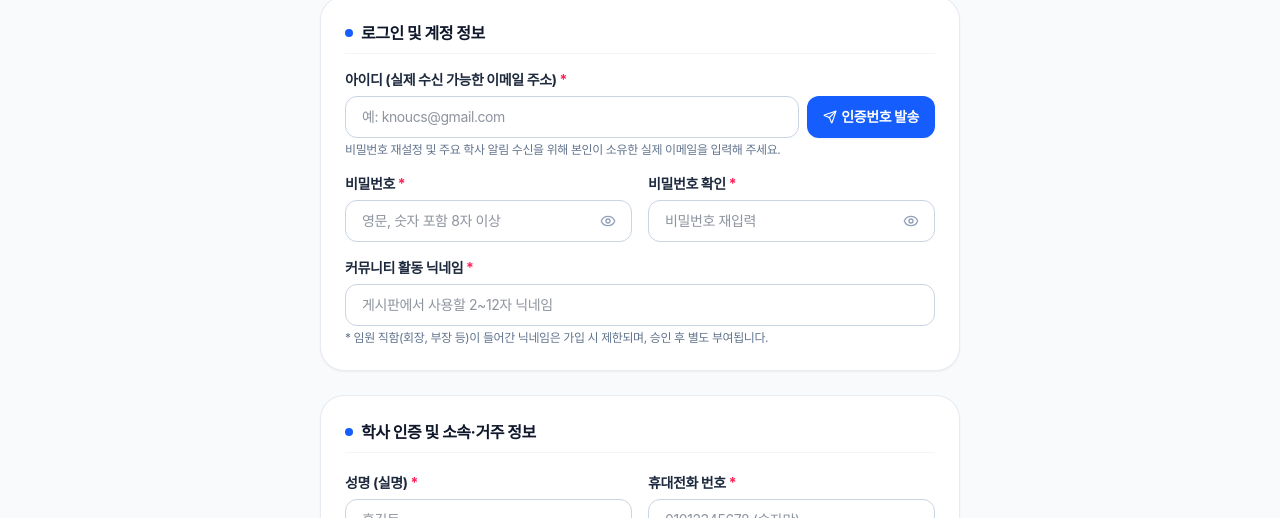
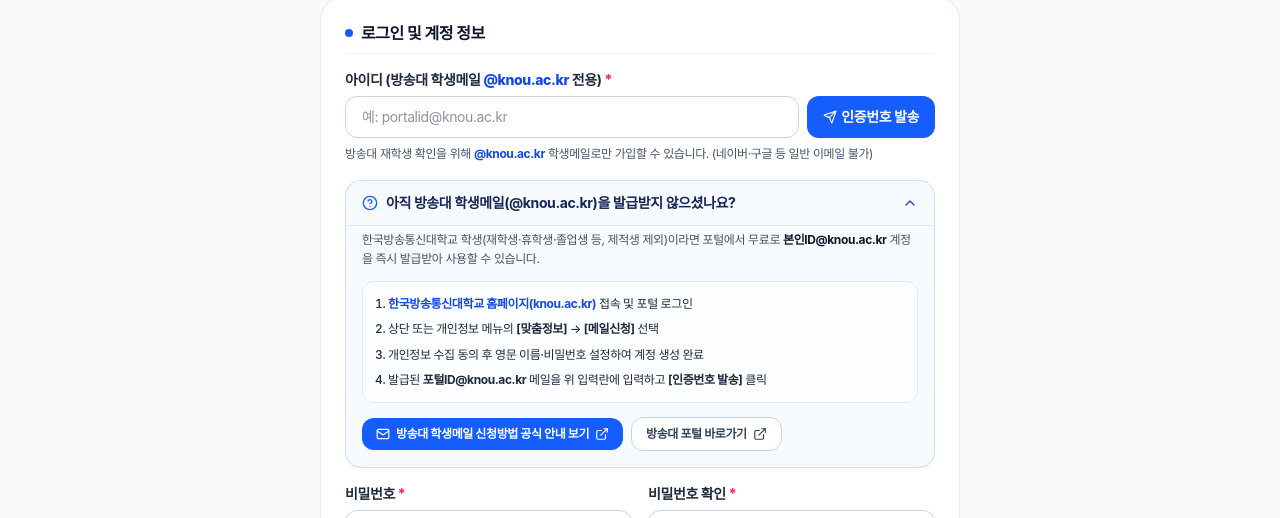
Before and after one commit to knoucsgj/knoucsgj_website, a React (Vite) app: page /register in a window 1280 px wide. Shown: the part 371-889 px from the top of the page. Built offline with nearby package versions, Linux system fonts and the light colour scheme; no server answers; a web font is replaced by a local one.

Commit message:
feat(auth): enforce @knou.ac.kr student email registration and add application guide

```diff
--- a/src/pages/LoginPage.tsx
+++ b/src/pages/LoginPage.tsx
@@ -101,14 +101,14 @@ export const LoginPage: React.FC = () => {
 
       <form onSubmit={submit} className="bg-white rounded-3xl border border-slate-200/80 p-6 space-y-4 shadow-xs">
         <div>
-          <label className="block font-bold text-slate-800 mb-1.5 text-sm">아이디 (이메일)</label>
+          <label className="block font-bold text-slate-800 mb-1.5 text-sm">아이디 (이메일 · @knou.ac.kr)</label>
           <input
             type="email"
             className={inputCls}
             required
             value={username}
             onChange={(e) => setUsername(e.target.value)}
-            placeholder="예: user@example.com"
+            placeholder="예: portalid@knou.ac.kr"
             autoComplete="username"
             autoFocus
           />
@@ -201,7 +201,7 @@ export const LoginPage: React.FC = () => {
                   required
                   value={resetEmail}
                   onChange={(e) => setResetEmail(e.target.value)}
-                  placeholder="예: user@example.com"
+                  placeholder="예: portalid@knou.ac.kr"
                   className={inputCls}
                 />
               </div>
--- a/src/pages/RegisterPage.tsx
+++ b/src/pages/RegisterPage.tsx
@@ -3,7 +3,7 @@ import { useNavigate, useSearchParams, Link } from 'react-router-dom';
 import { auth, REGIONAL_COLLEGES } from '../services/auth';
 import { LEARNING_CENTERS, KOREA_DISTRICTS, SIDO_LIST } from '../lib/koreaDistricts';
 import { formatStudentNoInput, parseStudentNo, KNOU_DEPARTMENT_LIST } from '../lib/knouDepartments';
-import { Shield, CheckCircle2, AlertCircle, Eye, EyeOff, Send, Clock, Building2, MapPin, Sparkles, Award } from 'lucide-react';
+import { Shield, CheckCircle2, AlertCircle, Eye, EyeOff, Send, Clock, Building2, MapPin, Sparkles, Award, Mail, ExternalLink, HelpCircle, ChevronDown, ChevronUp } from 'lucide-react';
 
 const inputCls =
   'w-full px-4 py-2.5 rounded-xl border border-slate-300 focus:border-blue-600 focus:ring-4 focus:ring-blue-100 focus:outline-hidden transition-all text-sm';
@@ -51,6 +51,7 @@ export const RegisterPage: React.FC = () => {
   // Password visibility toggle
   const [showPw, setShowPw] = useState(false);
   const [showPwC, setShowPwC] = useState(false);
+  const [showKnouMailGuide, setShowKnouMailGuide] = useState(true);
 
   // Cooldown timer
   useEffect(() => {
@@ -113,16 +114,25 @@ export const RegisterPage: React.FC = () => {
   const handleSendCode = async () => {
     setEmailMsg(null);
     setError('');
-    const email = form.username.trim();
+    const email = form.username.trim().toLowerCase();
     const emailRegex = /^[a-zA-Z0-9._%+-]+@[a-zA-Z0-9.-]+\.[a-zA-Z]{2,}$/;
     if (!email || !emailRegex.test(email)) {
       setEmailMsg({ type: 'error', text: '올바른 이메일 주소를 입력해 주세요.' });
+      return;
+    }
+    if (!email.endsWith('@knou.ac.kr')) {
+      setEmailMsg({
+        type: 'error',
+        text: '한국방송통신대학교 학생메일(@knou.ac.kr) 계정으로만 회원가입이 가능합니다. 아직 메일이 없으시다면 아래 신청 안내를 참고해 주세요.',
+      });
+      setShowKnouMailGuide(true);
       return;
     }
 
     try {
       setIsSendingCode(true);
       const res = await auth.sendEmailCode(email, 'register');
+      setForm((f) => ({ ...f, username: email }));
       setIsCodeSent(true);
       setCooldown(60); // 60s cooldown
       setExpireSeconds(600); // 10 minutes
@@ -166,6 +176,12 @@ export const RegisterPage: React.FC = () => {
   const submit = async (e: React.FormEvent) => {
     e.preventDefault();
     setError('');
+
+    if (!form.username.trim().toLowerCase().endsWith('@knou.ac.kr')) {
+      setError('한국방송통신대학교 학생메일(@knou.ac.kr) 계정으로만 회원가입이 가능합니다.');
+      window.scrollTo({ top: 0, behavior: 'smooth' });
+      return;
+    }
 
     if (!isEmailVerified) {
       setError('이메일 인증을 완료해 주세요. [인증번호 발송]을 눌러 인증을 진행해 주세요.');
@@ -262,7 +278,7 @@ export const RegisterPage: React.FC = () => {
           {/* Email / Username with Real-time Verification */}
           <div>
             <label className={labelCls}>
-              아이디 (실제 수신 가능한 이메일 주소) <span className="text-rose-500 font-bold">*</span>
+              아이디 (방송대 학생메일 <span className="text-blue-700 font-extrabold">@knou.ac.kr</span> 전용) <span className="text-rose-500 font-bold">*</span>
             </label>
             <div className="flex gap-2">
               <input
@@ -272,7 +288,7 @@ export const RegisterPage: React.FC = () => {
                 readOnly={isEmailVerified}
                 value={form.username}
                 onChange={set('username')}
-                placeholder="예: knoucs@gmail.com"
+                placeholder="예: portalid@knou.ac.kr"
                 autoComplete="email"
               />
               <button
@@ -298,9 +314,78 @@ export const RegisterPage: React.FC = () => {
                 )}
               </button>
             </div>
-            <p className="text-xs text-slate-500 mt-1">
-              비밀번호 재설정 및 주요 학사 알림 수신을 위해 본인이 소유한 실제 이메일을 입력해 주세요.
+            <p className="text-xs text-slate-600 mt-1.5 leading-relaxed">
+              방송대 재학생 확인을 위해 <strong className="text-blue-700">@knou.ac.kr</strong> 학생메일로만 가입할 수 있습니다. (네이버·구글 등 일반 이메일 불가)
             </p>
+            {form.username.includes('@') && !form.username.trim().toLowerCase().endsWith('@knou.ac.kr') && (
+              <p className="text-xs text-rose-600 font-semibold mt-1 flex items-center gap-1">
+                <AlertCircle className="w-3.5 h-3.5 shrink-0" />
+                <span>@knou.ac.kr 도메인의 방송대 학생메일 주소만 입력할 수 있습니다.</span>
+              </p>
+            )}
+          </div>
+
+          {/* KNOU Student Email Issuance Guide */}
+          <div className="rounded-2xl border border-blue-200/80 bg-blue-50/50 overflow-hidden">
+            <button
+              type="button"
+              onClick={() => setShowKnouMailGuide((v) => !v)}
+              className="w-full px-4 py-3 flex items-center justify-between gap-2 text-left hover:bg-blue-50 transition-colors cursor-pointer"
+            >
+              <span className="flex items-center gap-2 text-xs sm:text-sm font-bold text-blue-950">
+                <HelpCircle className="w-4 h-4 text-blue-600 shrink-0" />
+                아직 방송대 학생메일(@knou.ac.kr)을 발급받지 않으셨나요?
+              </span>
+              {showKnouMailGuide ? (
+                <ChevronUp className="w-4 h-4 text-blue-700 shrink-0" />
+              ) : (
+                <ChevronDown className="w-4 h-4 text-blue-700 shrink-0" />
+              )}
+            </button>
+            {showKnouMailGuide && (
+              <div className="px-4 pb-4 pt-1 border-t border-blue-100 space-y-3 text-xs text-slate-700 leading-relaxed">
+                <p className="text-slate-600">
+                  한국방송통신대학교 학생(재학생·휴학생·졸업생 등, 제적생 제외)이라면 포털에서 무료로 <strong className="text-slate-900">본인ID@knou.ac.kr</strong> 계정을 즉시 발급받아 사용할 수 있습니다.
+                </p>
+                <ol className="space-y-1.5 list-decimal list-inside font-medium text-slate-800 bg-white/80 rounded-xl p-3 border border-blue-100">
+                  <li>
+                    <a
+                      href="https://www.knou.ac.kr"
+                      target="_blank"
+                      rel="noopener noreferrer"
+                      className="text-blue-700 font-bold hover:underline"
+                    >
+                      한국방송통신대학교 홈페이지(knou.ac.kr)
+                    </a>{' '}
+                    접속 및 포털 로그인
+                  </li>
+                  <li>상단 또는 개인정보 메뉴의 <strong>[맞춤정보]</strong> → <strong>[메일신청]</strong> 선택</li>
+                  <li>개인정보 수집 동의 후 영문 이름·비밀번호 설정하여 계정 생성 완료</li>
+                  <li>발급된 <strong>포털ID@knou.ac.kr</strong> 메일을 위 입력란에 입력하고 <strong>[인증번호 발송]</strong> 클릭</li>
+                </ol>
+                <div className="flex flex-wrap items-center gap-2 pt-0.5">
+                  <a
+                    href="https://eist.knou.ac.kr/eist/10267/subview.do"
+                    target="_blank"
+                    rel="noopener noreferrer"
+                    className="inline-flex items-center gap-1.5 px-3.5 py-2 rounded-xl bg-blue-600 hover:bg-blue-700 text-white font-bold text-xs shadow-xs transition-colors"
+                  >
+                    <Mail className="w-3.5 h-3.5" />
+                    방송대 학생메일 신청방법 공식 안내 보기
+                    <ExternalLink className="w-3.5 h-3.5" />
+                  </a>
+                  <a
+                    href="https://www.knou.ac.kr"
+                    target="_blank"
+                    rel="noopener noreferrer"
+                    className="inline-flex items-center gap-1.5 px-3.5 py-2 rounded-xl bg-white hover:bg-slate-50 text-slate-700 border border-slate-300 font-bold text-xs transition-colors"
+                  >
+                    방송대 포털 바로가기
+                    <ExternalLink className="w-3.5 h-3.5" />
+                  </a>
+                </div>
+              </div>
+            )}
           </div>
 
           {/* Verification Code Input */}
--- a/worker/index.ts
+++ b/worker/index.ts
@@ -272,6 +272,8 @@ async function recordFailure(db: D1, key: string) {
 const clearFailures = (db: D1, key: string) => db.prepare('DELETE FROM login_attempts WHERE k = ?').bind(key).run();
 
 // ---------------------------------------------------------------- auth handlers
+const isKnouStudentEmail = (email: string) => /^[a-zA-Z0-9._%+-]+@knou\.ac\.kr$/i.test(email.trim());
+
 function validateRegistration(b: any) {
   const username = str(b.username, 80).toLowerCase();
   const password = typeof b.password === 'string' ? b.password : '';
@@ -287,10 +289,9 @@ function validateRegistration(b: any) {
   const department = str(b.department, 30);
   const learning_center = str(b.learning_center, 50) || '광주전남지역대학';
 
-  // Email format validation for username
-  const emailRegex = /^[a-zA-Z0-9._%+-]+@[a-zA-Z0-9.-]+\.[a-zA-Z]{2,}$/;
-  if (!emailRegex.test(username)) {
-    throw new HttpError(400, '아이디는 유효한 이메일 주소(예: user@example.com) 형식이어야 합니다.');
+  // Strictly require @knou.ac.kr student email for registration
+  if (!isKnouStudentEmail(username)) {
+    throw new HttpError(400, '아이디는 한국방송통신대학교 학생메일(@knou.ac.kr) 주소만 가입이 가능합니다.');
   }
   if (password.length < 8 || password.length > 64 || !/[A-Za-z]/.test(password) || !/[0-9]/.test(password))
     throw new HttpError(400, '비밀번호는 영문과 숫자를 포함하여 8자 이상이어야 합니다.');
@@ -448,6 +449,9 @@ async function handleAuth(req: Request, db: D1, env: Env, session: Session, acti
     }
 
     if (type === 'register') {
+      if (!isKnouStudentEmail(email)) {
+        throw new HttpError(400, '한국방송통신대학교 학생메일(@knou.ac.kr) 계정으로만 회원가입 인증이 가능합니다.');
+      }
       const exists = await db.prepare('SELECT 1 FROM members WHERE username = ?').bind(email).first();
       if (exists) {
         throw new HttpError(409, '이미 가입되어 있는 이메일 주소입니다. 로그인해 주세요.');
```
